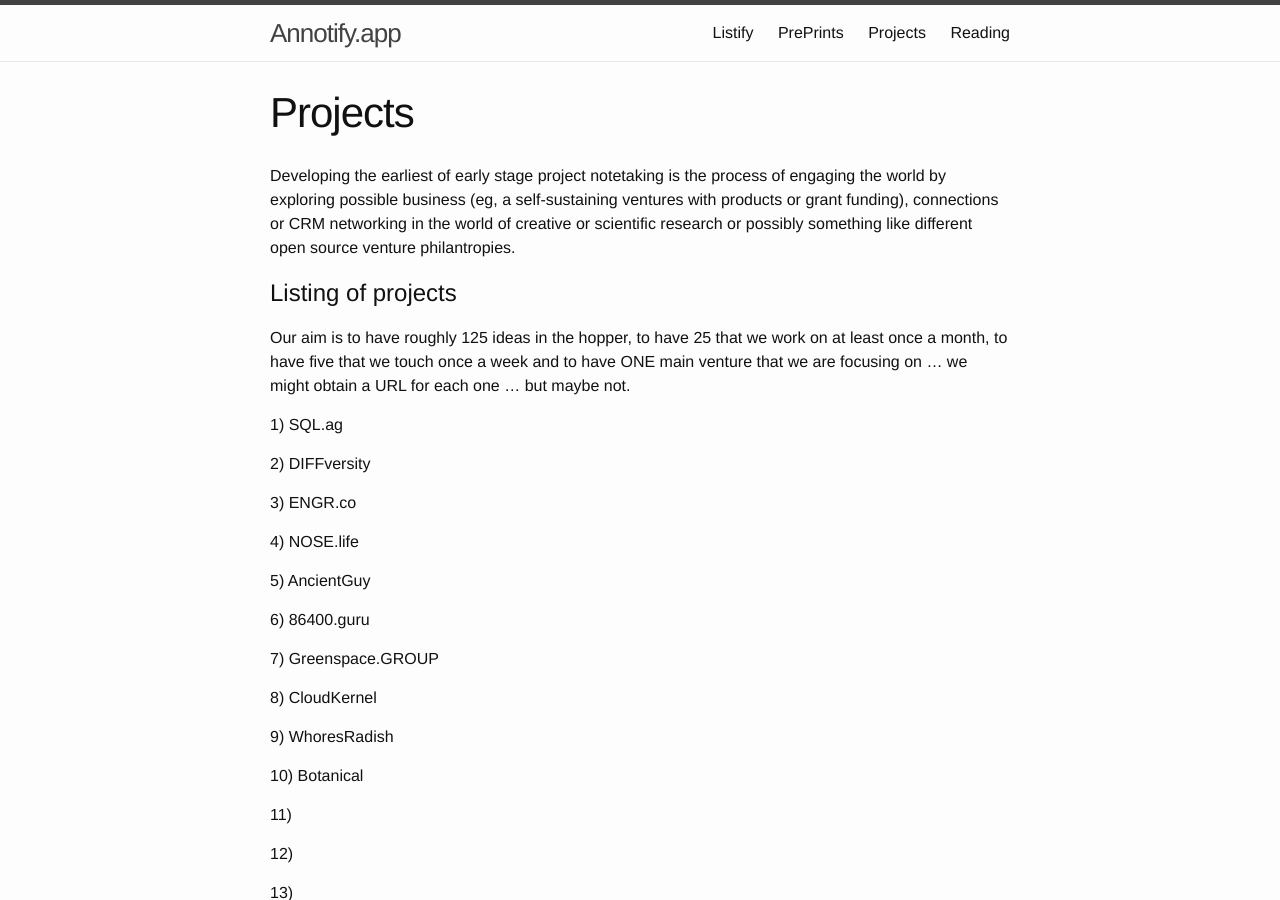
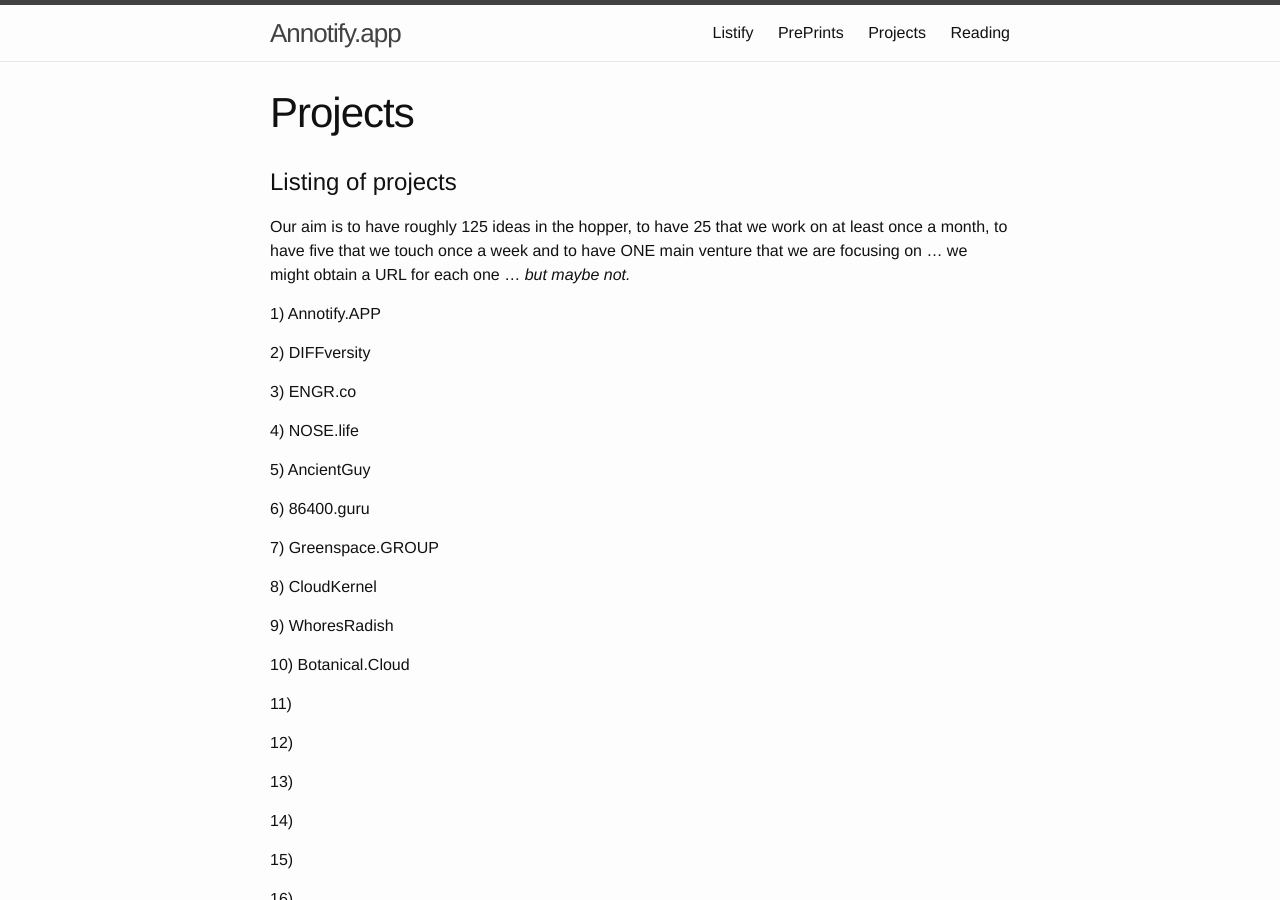
Before and after one commit to annotifyapp/annotifyapp.github.io, a Jekyll site: the page built from Projects.md, in a window 1280 px wide and 900 px high. Built offline with Jekyll 4.4.1, drawn with Linux system fonts in a browser that asks for light colours.

Commit message:
Projects

```diff
--- a/Projects.md
+++ b/Projects.md
@@ -5,13 +5,12 @@ permalink: /Projects/
 ---
 
 
-Developing the earliest of early stage project notetaking is the process of engaging the world by exploring possible business (eg, a self-sustaining ventures with products or grant funding), connections or CRM networking in the world of creative or scientific research or possibly something like different open source venture philantropies.
 
 # Listing of projects
 
-Our aim is to have roughly 125 ideas in the hopper, to have 25 that we work on at least once a month, to have five that we touch once a week and to have ONE main venture that we are focusing on ... we might obtain a URL for each one ... but maybe not.
+Our aim is to have roughly 125 ideas in the hopper, to have 25 that we work on at least once a month, to have five that we touch once a week and to have ONE main venture that we are focusing on ... we might obtain a URL for each one ... *but maybe not.*
 
-1) SQL.ag
+1) Annotify.APP
 
 2) DIFFversity
 
@@ -29,7 +28,7 @@ Our aim is to have roughly 125 ideas in the hopper, to have 25 that we work on a
 
 9) WhoresRadish
 
-10) Botanical
+10) Botanical.Cloud
 
 11)
 
```
